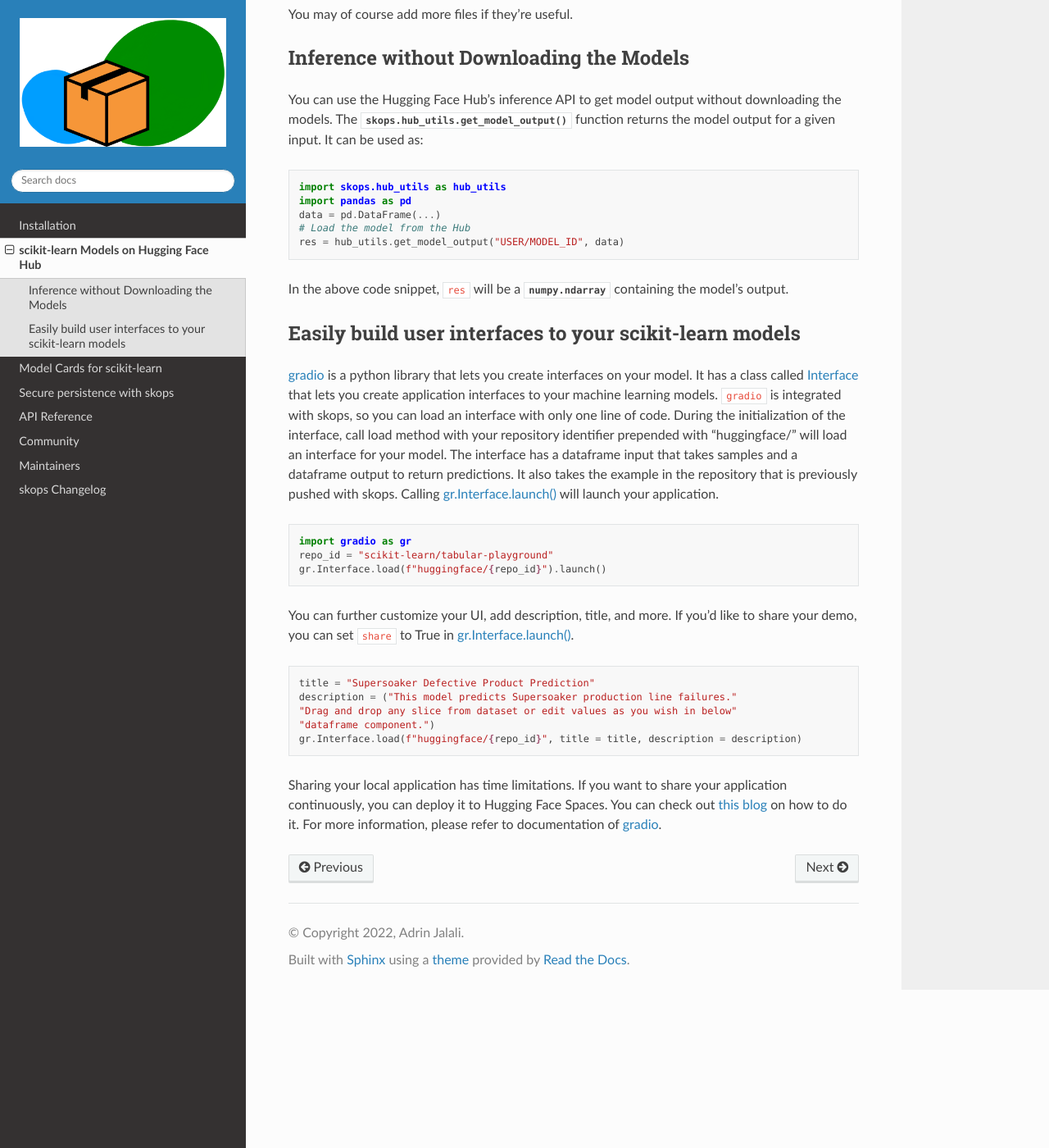
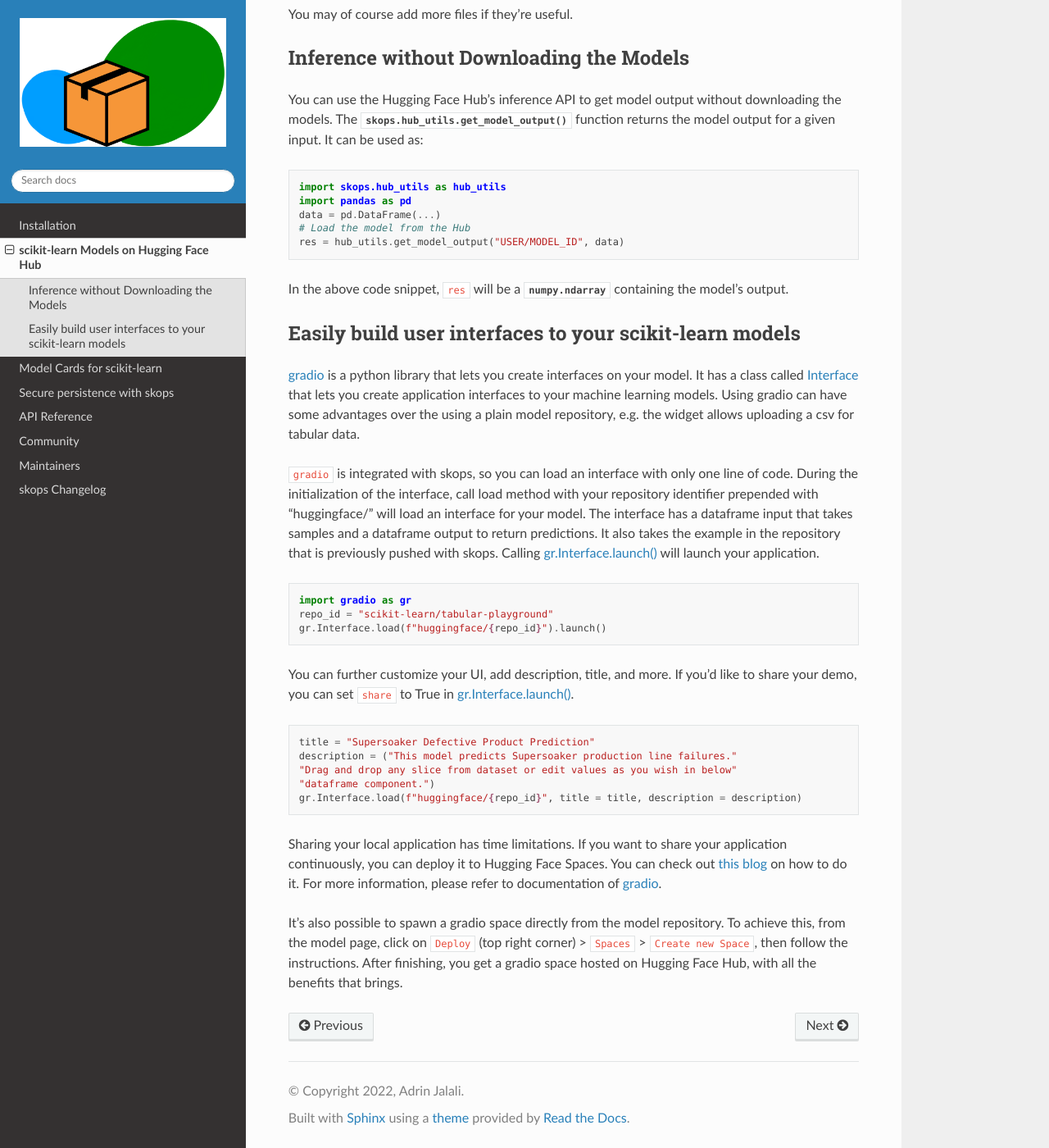
Before and after one commit to skops-dev/skops, a Sphinx documentation site: the page built from docs/hf_hub.rst, in a window 1280 px wide and 1400 px high, scrolled down 1900 px. Shown: the whole window at 82% size. Built offline with Sphinx 7.4.7 and the Read the Docs theme 2.0.0, drawn with Linux system fonts in a browser that asks for light colours.

Commit message:
Update docs on gradio and HF Hub

```diff
--- a/docs/hf_hub.rst
+++ b/docs/hf_hub.rst
@@ -119,7 +119,9 @@ Easily build user interfaces to your scikit-learn models
 --------------------------------------------------------
 `gradio <https://gradio.app/>`__ is a python library that lets you create interfaces on your model.
 It has a class called `Interface <https://gradio.app/docs/#interface>`__ that lets you create application
-interfaces to your machine learning models.
+interfaces to your machine learning models. Using gradio can have some advantages over the using a plain
+model repository, e.g. the widget allows uploading a csv for tabular data.
+
 ``gradio`` is integrated with skops, so you can load an interface with only one
 line of code. During the initialization of the interface, call load method with
 your repository identifier prepended with "huggingface/" will load an
@@ -151,3 +153,9 @@ If you want to share your application continuously, you can deploy it to
 Hugging Face Spaces. You can check out `this blog <https://huggingface.co/blog/gradio-spaces>`__
 on how to do it.
 For more information, please refer to documentation of `gradio <https://gradio.app/docs/>`__.
+
+It's also possible to spawn a gradio space directly from the model repository.
+To achieve this, from the model page, click on ``Deploy`` (top right corner) >
+``Spaces`` > ``Create new Space``, then follow the instructions. After
+finishing, you get a gradio space hosted on Hugging Face Hub, with all the
+benefits that brings.
```
